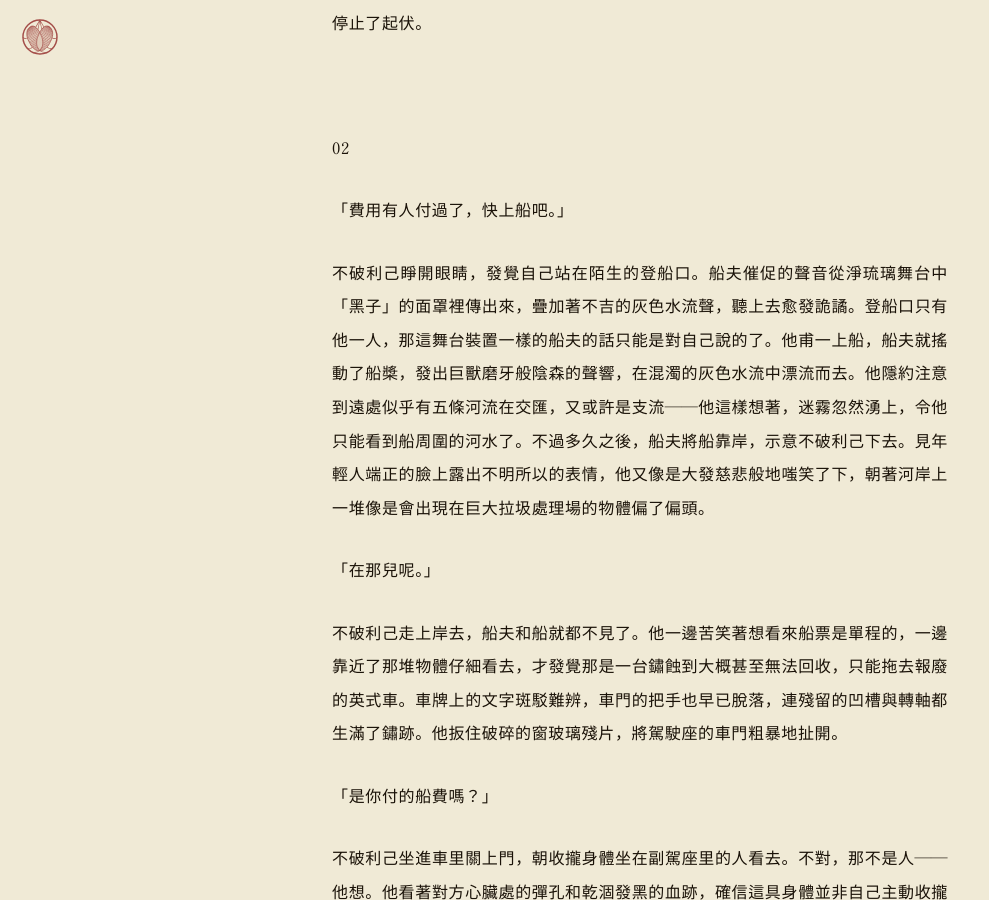
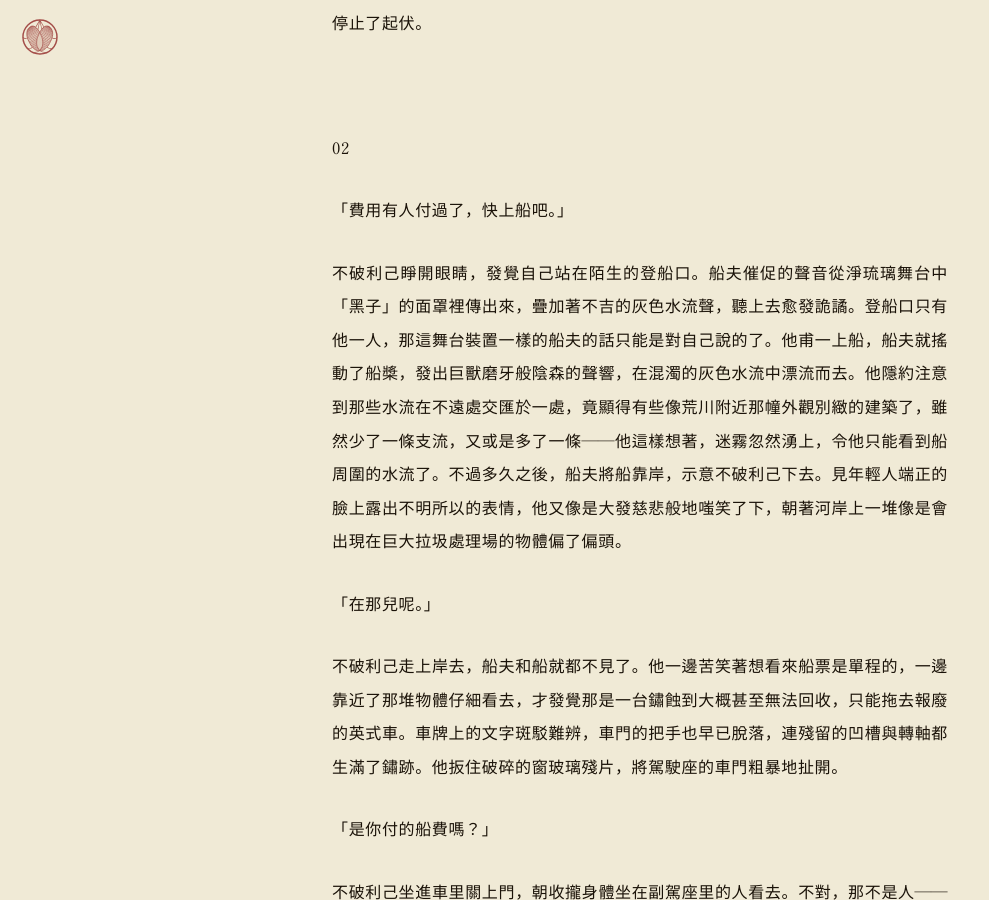
Before and after one commit to AriaYura/eternalnessstudy, a Jekyll site: the page built from posts/yugirinoame.md, in a window 1280 px wide and 900 px high, scrolled down 20358 px. Shown: the whole window, without its empty margins (0-989 px from the left). Built offline with Jekyll 4.4.1, drawn with Linux system fonts in a browser that asks for light colours; some web fonts are replaced.

Commit message:
update yugirinoame 02

```diff
--- a/posts/yugirinoame.md
+++ b/posts/yugirinoame.md
@@ -455,7 +455,7 @@ permalink: /posts/yugirinoame/
 
 「費用有人付過了，快上船吧。」
 
-不破利己睜開眼睛，發覺自己站在陌生的登船口。船夫催促的聲音從淨琉璃舞台中「黑子」的面罩裡傳出來，疊加著不吉的灰色水流聲，聽上去愈發詭譎。登船口只有他一人，那這舞台裝置一樣的船夫的話只能是對自己說的了。他甫一上船，船夫就搖動了船槳，發出巨獸磨牙般陰森的聲響，在混濁的灰色水流中漂流而去。他隱約注意到遠處似乎有五條河流在交匯，又或許是支流——他這樣想著，迷霧忽然湧上，令他只能看到船周圍的河水了。不過多久之後，船夫將船靠岸，示意不破利己下去。見年輕人端正的臉上露出不明所以的表情，他又像是大發慈悲般地嗤笑了下，朝著河岸上一堆像是會出現在巨大拉圾處理場的物體偏了偏頭。
+不破利己睜開眼睛，發覺自己站在陌生的登船口。船夫催促的聲音從淨琉璃舞台中「黑子」的面罩裡傳出來，疊加著不吉的灰色水流聲，聽上去愈發詭譎。登船口只有他一人，那這舞台裝置一樣的船夫的話只能是對自己說的了。他甫一上船，船夫就搖動了船槳，發出巨獸磨牙般陰森的聲響，在混濁的灰色水流中漂流而去。他隱約注意到那些水流在不遠處交匯於一處，竟顯得有些像荒川附近那幢外觀別緻的建築了，雖然少了一條支流，又或是多了一條——他這樣想著，迷霧忽然湧上，令他只能看到船周圍的水流了。不過多久之後，船夫將船靠岸，示意不破利己下去。見年輕人端正的臉上露出不明所以的表情，他又像是大發慈悲般地嗤笑了下，朝著河岸上一堆像是會出現在巨大拉圾處理場的物體偏了偏頭。
 
 「在那兒呢。」
 
```
